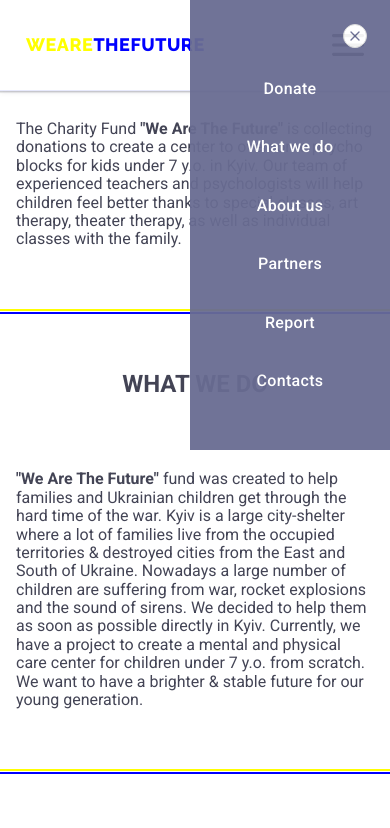
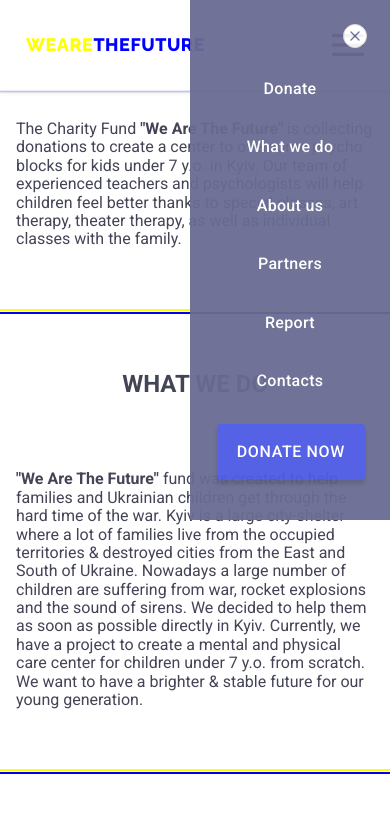
Before and after one commit to AlexLapkin/fond_ua_second, a plain HTML site: page index.html in a window 390 px wide. Both pictures are taken after a click on the button 348 px from the left and 45 px from the top of the page. Shown: the top 828 px of the page. Drawn offline with nearby package versions, Linux system fonts and the light colour scheme.

Commit message:
add button mobile

```diff
--- a/css/styles.css
+++ b/css/styles.css
@@ -149,7 +149,7 @@ height: auto;}
  top: 0;
  right: 0;
  width: 200px;
- height: 450px;
+ height: 520px;
  opacity: 0;
  visibility: hidden;
  pointer-events: none;
@@ -345,6 +345,33 @@ height: 40px;}
   visibility: hidden;
 }
 
+ /*---Кнопка Donate---*/
+ .main-btn-donate-mobile {
+  color: var(--main-btn-color);
+  background-color: #4D5AE5;
+  font-family: 'Roboto', sans-serif;
+  font-weight: 500;
+  font-size: 16px;
+  line-height: 1.5;
+  letter-spacing: 0.04em;
+  border: none;
+  display: block;
+  cursor: pointer;
+  max-width: 169px;
+
+  /* min-width: 169px; */
+  height: 56px;
+  margin-left: auto;
+  /* margin-right: auto; */
+  /* margin-top: 72px; */
+  padding: 16px 20px 16px 20px;
+  border-radius: 4px;
+  box-shadow: 0px 4px 4px rgba(0, 0, 0, 0.15);
+  transition: background-color 250ms cubic-bezier(0.4, 0, 0.2, 1);
+  /* visibility: hidden;  */
+}
+
+
 
 
 /*-----------ПЛАНШЕТНАЯ ВЕРСИЯ-----------*/
--- a/index.html
+++ b/index.html
@@ -77,8 +77,9 @@
             <li><a class="mobile-menu-link next" href="#partners">Partners</a></li>
             <li><a class="mobile-menu-link next" href="#report">Report</a></li>
             <li><a class="mobile-menu-link next" href="#contacts">Contacts</a></li>
+
           </ul>
-
+          <button type="button" class="main-btn-donate-mobile list" data-modal-open>DONATE NOW</button>
           </div>
         </div>
       </div>
```
